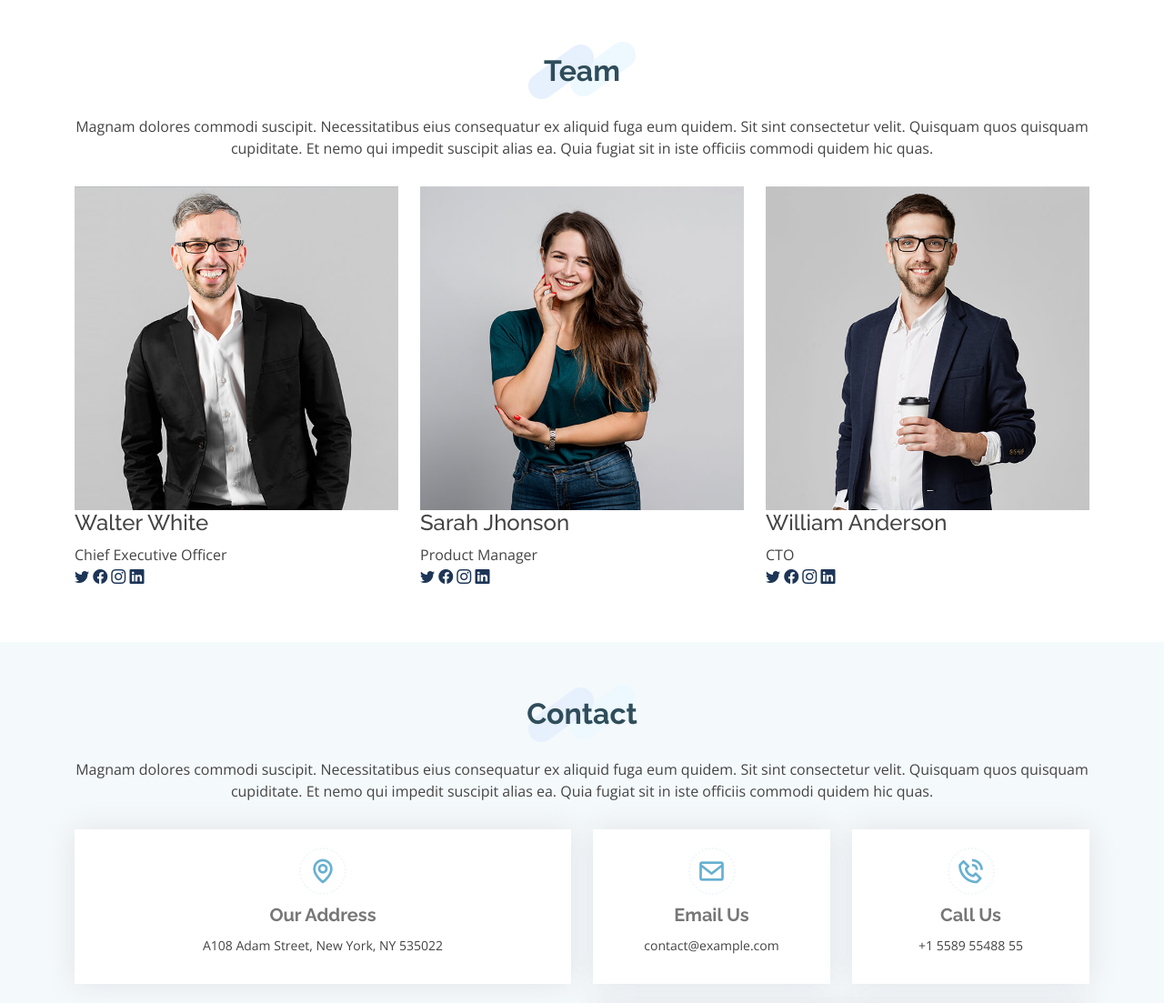
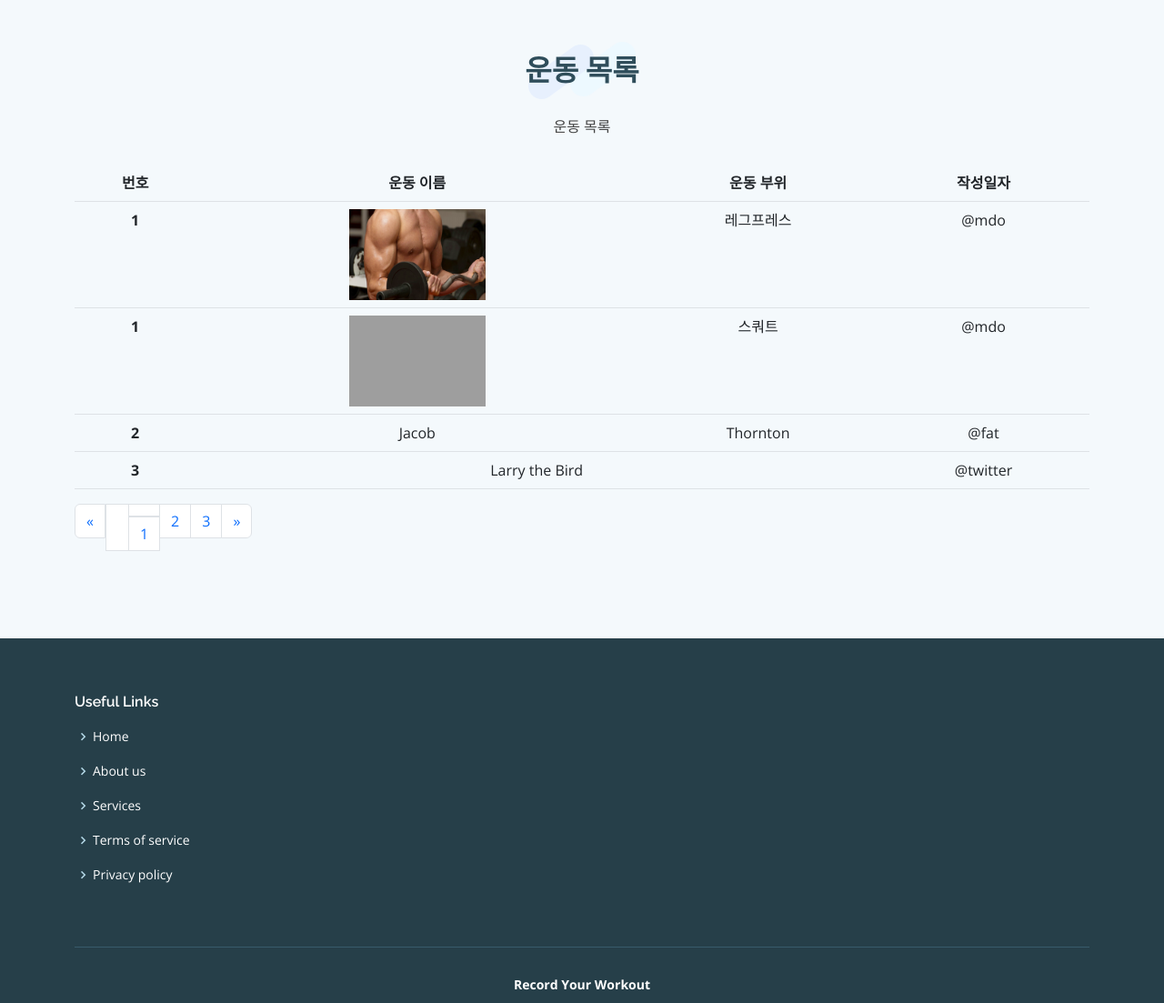
Before and after one commit to shimhaeun/record_workout, a PHP site: page /indexx.html in a window 1280 px wide. Shown: the part 4724-5827 px from the top of the page at 91% size. Run offline with PHP 8.4, Linux system fonts and the light colour scheme; grey boxes are pictures that could not be loaded.

Commit message:
edit detail, ...

```diff
--- a/assets/css/style.css
+++ b/assets/css/style.css
@@ -1258,7 +1258,7 @@ section {
 --------------------------------------------------------------*/
 #footer {
   background: #263f49;
-  padding: 0 0 30px 0;
+  padding: 0 0 10% 0;
   color: #fff;
   font-size: 14px;
 }
--- a/indexx.html
+++ b/indexx.html
@@ -433,7 +433,7 @@
               <img src="assets/img/portfolio/portfolio-1.jpg" class="img-fluid" alt="">
               <div class="portfolio-links">
                 <a href="assets/img/portfolio/portfolio-1.jpg" data-gallery="portfolioGallery" class="portfolio-lightbox" title="App 1"><i class="bx bx-plus"></i></a>
-                <a href="portfolio-details.html" title="More Details"><i class="bx bx-link"></i></a>
+                <a href="workout-details.html" title="More Details"><i class="bx bx-link"></i></a>
               </div>
             </div>
           </div>
@@ -443,7 +443,7 @@
               <img src="assets/img/portfolio/portfolio-2.jpg" class="img-fluid" alt="">
               <div class="portfolio-links">
                 <a href="assets/img/portfolio/portfolio-2.jpg" data-gallery="portfolioGallery" class="portfolio-lightbox" title="Web 3"><i class="bx bx-plus"></i></a>
-                <a href="portfolio-details.html" title="More Details"><i class="bx bx-link"></i></a>
+                <a href="workout-details.html" title="More Details"><i class="bx bx-link"></i></a>
               </div>
             </div>
           </div>
@@ -453,7 +453,7 @@
               <img src="assets/img/portfolio/portfolio-3.jpg" class="img-fluid" alt="">
               <div class="portfolio-links">
                 <a href="assets/img/portfolio/portfolio-3.jpg" data-gallery="portfolioGallery" class="portfolio-lightbox" title="App 2"><i class="bx bx-plus"></i></a>
-                <a href="portfolio-details.html" title="More Details"><i class="bx bx-link"></i></a>
+                <a href="workout-details.html" title="More Details"><i class="bx bx-link"></i></a>
               </div>
             </div>
           </div>
@@ -463,7 +463,7 @@
               <img src="assets/img/portfolio/portfolio-4.jpg" class="img-fluid" alt="">
               <div class="portfolio-links">
                 <a href="assets/img/portfolio/portfolio-4.jpg" data-gallery="portfolioGallery" class="portfolio-lightbox" title="Card 2"><i class="bx bx-plus"></i></a>
-                <a href="portfolio-details.html" title="More Details"><i class="bx bx-link"></i></a>
+                <a href="workout-details.html" title="More Details"><i class="bx bx-link"></i></a>
               </div>
             </div>
           </div>
@@ -473,7 +473,7 @@
               <img src="assets/img/portfolio/portfolio-5.jpg" class="img-fluid" alt="">
               <div class="portfolio-links">
                 <a href="assets/img/portfolio/portfolio-5.jpg" data-gallery="portfolioGallery" class="portfolio-lightbox" title="Web 2"><i class="bx bx-plus"></i></a>
-                <a href="portfolio-details.html" title="More Details"><i class="bx bx-link"></i></a>
+                <a href="workout-details.html" title="More Details"><i class="bx bx-link"></i></a>
               </div>
             </div>
           </div>
@@ -483,7 +483,7 @@
               <img src="assets/img/portfolio/portfolio-6.jpg" class="img-fluid" alt="">
               <div class="portfolio-links">
                 <a href="assets/img/portfolio/portfolio-6.jpg" data-gallery="portfolioGallery" class="portfolio-lightbox" title="App 3"><i class="bx bx-plus"></i></a>
-                <a href="portfolio-details.html" title="More Details"><i class="bx bx-link"></i></a>
+                <a href="workout-details.html" title="More Details"><i class="bx bx-link"></i></a>
               </div>
             </div>
           </div>
@@ -493,7 +493,7 @@
               <img src="assets/img/portfolio/portfolio-7.jpg" class="img-fluid" alt="">
               <div class="portfolio-links">
                 <a href="assets/img/portfolio/portfolio-7.jpg" data-gallery="portfolioGallery" class="portfolio-lightbox" title="Card 1"><i class="bx bx-plus"></i></a>
-                <a href="portfolio-details.html" title="More Details"><i class="bx bx-link"></i></a>
+                <a href="workout-details.html" title="More Details"><i class="bx bx-link"></i></a>
               </div>
             </div>
           </div>
@@ -503,7 +503,7 @@
               <img src="assets/img/portfolio/portfolio-8.jpg" class="img-fluid" alt="">
               <div class="portfolio-links">
                 <a href="assets/img/portfolio/portfolio-8.jpg" data-gallery="portfolioGallery" class="portfolio-lightbox" title="Card 3"><i class="bx bx-plus"></i></a>
-                <a href="portfolio-details.html" title="More Details"><i class="bx bx-link"></i></a>
+                <a href="workout-details.html" title="More Details"><i class="bx bx-link"></i></a>
               </div>
             </div>
           </div>
@@ -513,7 +513,7 @@
               <img src="assets/img/portfolio/portfolio-9.jpg" class="img-fluid" alt="">
               <div class="portfolio-links">
                 <a href="assets/img/portfolio/portfolio-9.jpg" data-gallery="portfolioGallery" class="portfolio-lightbox" title="Web 3"><i class="bx bx-plus"></i></a>
-                <a href="portfolio-details.html" title="More Details"><i class="bx bx-link"></i></a>
+                <a href="workout-details.html" title="More Details"><i class="bx bx-link"></i></a>
               </div>
             </div>
           </div>
@@ -608,7 +608,7 @@
     </section><!-- End Testimonials Section -->
 
     <!-- ======= Calendar Section ======= -->
-    <section id="calendar" class="calendar">
+    <!-- <section id="calendar" class="calendar">
       <div class="container">
 
         <div class="section-title" data-aos="fade-in" data-aos-delay="100">
@@ -669,80 +669,71 @@
         </div>
 
       </div>
-    </section><!-- End Team Section -->
+    </section>End Team Section -->
 
     <!-- ======= Contact Section ======= -->
     <section id="contact" class="contact section-bg">
       <div class="container" data-aos="fade-up">
 
         <div class="section-title">
-          <h2>Contact</h2>
-          <p>Magnam dolores commodi suscipit. Necessitatibus eius consequatur ex aliquid fuga eum quidem. Sit sint consectetur velit. Quisquam quos quisquam cupiditate. Et nemo qui impedit suscipit alias ea. Quia fugiat sit in iste officiis commodi quidem hic quas.</p>
+          <h2>운동 목록</h2>
+          <p>운동 목록</p>
         </div>
-
-        <div class="row">
-          <div class="col-lg-6">
-            <div class="info-box mb-4">
-              <i class="bx bx-map"></i>
-              <h3>Our Address</h3>
-              <p>A108 Adam Street, New York, NY 535022</p>
-            </div>
-          </div>
-
-          <div class="col-lg-3 col-md-6">
-            <div class="info-box  mb-4">
-              <i class="bx bx-envelope"></i>
-              <h3>Email Us</h3>
-              <p>contact@example.com</p>
-            </div>
-          </div>
-
-          <div class="col-lg-3 col-md-6">
-            <div class="info-box  mb-4">
-              <i class="bx bx-phone-call"></i>
-              <h3>Call Us</h3>
-              <p>+1 5589 55488 55</p>
-            </div>
-          </div>
-
+        <table class="table table-hover text-center">
+          <thead>
+            <tr>
+              <th scope="col">번호</th>
+              <th scope="col">운동 이름</th>
+              <th scope="col">운동 부위</th>
+              <th scope="col">작성일자</th>
+            </tr>
+          </thead>
+          <tbody>
+            <tr>
+              <th scope="row">1</th>
+              <td><img src="/assets/img/arm.png" width="150px" height="100px"></td>
+              <td>레그프레스</td>
+              <td>@mdo</td>
+            </tr>
+            <tr>
+              <th scope="row">1</th>
+              <td><img src="/assets/img/full-shot-woman-holding-dumbbell.jpeg" width="150px" height="100px"></td>
+              <td>스쿼트</td>
+              <td>@mdo</td>
+            </tr>
+            <tr>
+              <th scope="row">2</th>
+              <td>Jacob</td>
+              <td>Thornton</td>
+              <td>@fat</td>
+            </tr>
+            <tr>
+              <th scope="row">3</th>
+              <td colspan="2">Larry the Bird</td>
+              <td>@twitter</td>
+            </tr>
+          </tbody>
+        </table>
+          <nav aria-label="Page navigation example">
+            <ul class="pagination">
+              <li class="page-item">
+                <a class="page-link" href="#" aria-label="Previous">
+                  <span aria-hidden="true">&laquo;</span>
+                </li>
+                <li class="page-item"><a class="page-link" href="#">1</a></li>
+                <li class="page-item"><a class="page-link" href="#">2</a></li>
+                <li class="page-item"><a class="page-link" href="#">3</a></li>
+                <li class="page-item">
+                  <a class="page-link" href="#" aria-label="Next">
+                    <span aria-hidden="true">&raquo;</span>
+                  </a>
+                </a>
+              </li>
+            </ul>
+          </nav>
         </div>
-
-        <div class="row">
-
-          <div class="col-lg-6 ">
-            <iframe class="mb-4 mb-lg-0" src="https://www.google.com/maps/embed?pb=!1m14!1m8!1m3!1d12097.433213460943!2d-74.0062269!3d40.7101282!3m2!1i1024!2i768!4f13.1!3m3!1m2!1s0x0%3A0xb89d1fe6bc499443!2sDowntown+Conference+Center!5e0!3m2!1smk!2sbg!4v1539943755621" frameborder="0" style="border:0; width: 100%; height: 384px;" allowfullscreen></iframe>
-          </div>
-
-          <div class="col-lg-6">
-            <form action="forms/contact.php" method="post" role="form" class="php-email-form">
-              <div class="row">
-                <div class="col-md-6 form-group">
-                  <input type="text" name="name" class="form-control" id="name" placeholder="Your Name" required>
-                </div>
-                <div class="col-md-6 form-group mt-3 mt-md-0">
-                  <input type="email" class="form-control" name="email" id="email" placeholder="Your Email" required>
-                </div>
-              </div>
-              <div class="form-group mt-3">
-                <input type="text" class="form-control" name="subject" id="subject" placeholder="Subject" required>
-              </div>
-              <div class="form-group mt-3">
-                <textarea class="form-control" name="message" rows="5" placeholder="Message" required></textarea>
-              </div>
-              <div class="my-3">
-                <div class="loading">Loading</div>
-                <div class="error-message"></div>
-                <div class="sent-message">Your message has been sent. Thank you!</div>
-              </div>
-              <div class="text-center"><button type="submit">Send Message</button></div>
-            </form>
-          </div>
-
-        </div>
-
-      </div>
-    </section>
-    <!-- End Contact Section -->
+      </section>
+      <!-- End Contact Section -->
 
   </main><!-- End #main -->
 
@@ -751,26 +742,6 @@
     <div class="footer-top">
       <div class="container">
         <div class="row">
-
-          <div class="col-lg-4 col-md-6">
-            <div class="footer-info">
-              <h3>Squadfree</h3>
-              <p class="pb-3"><em>Qui repudiandae et eum dolores alias sed ea. Qui suscipit veniam excepturi quod.</em></p>
-              <p>
-                A108 Adam Street <br>
-                NY 535022, USA<br><br>
-                <strong>Phone:</strong> +1 5589 55488 55<br>
-                <strong>Email:</strong> info@example.com<br>
-              </p>
-              <div class="social-links mt-3">
-                <a href="#" class="twitter"><i class="bx bxl-twitter"></i></a>
-                <a href="#" class="facebook"><i class="bx bxl-facebook"></i></a>
-                <a href="#" class="instagram"><i class="bx bxl-instagram"></i></a>
-                <a href="#" class="google-plus"><i class="bx bxl-skype"></i></a>
-                <a href="#" class="linkedin"><i class="bx bxl-linkedin"></i></a>
-              </div>
-            </div>
-          </div>
 
           <div class="col-lg-2 col-md-6 footer-links">
             <h4>Useful Links</h4>
@@ -783,40 +754,20 @@
             </ul>
           </div>
 
-          <div class="col-lg-2 col-md-6 footer-links">
-            <h4>Our Services</h4>
-            <ul>
-              <li><i class="bx bx-chevron-right"></i> <a href="#">Web Design</a></li>
-              <li><i class="bx bx-chevron-right"></i> <a href="#">Web Development</a></li>
-              <li><i class="bx bx-chevron-right"></i> <a href="#">Product Management</a></li>
-              <li><i class="bx bx-chevron-right"></i> <a href="#">Marketing</a></li>
-              <li><i class="bx bx-chevron-right"></i> <a href="#">Graphic Design</a></li>
-            </ul>
-          </div>
-
-          <div class="col-lg-4 col-md-6 footer-newsletter">
-            <h4>Our Newsletter</h4>
-            <p>Tamen quem nulla quae legam multos aute sint culpa legam noster magna</p>
-            <form action="" method="post">
-              <input type="email" name="email"><input type="submit" value="Subscribe">
-            </form>
-
-          </div>
-
         </div>
       </div>
     </div>
 
     <div class="container">
       <div class="copyright">
-        &copy; Copyright <strong><span>Squadfree</span></strong>. All Rights Reserved
+        <strong><span>Record Your Workout</span></strong>
       </div>
       <div class="credits">
         <!-- All the links in the footer should remain intact. -->
         <!-- You can delete the links only if you purchased the pro version. -->
         <!-- Licensing information: https://bootstrapmade.com/license/ -->
         <!-- Purchase the pro version with working PHP/AJAX contact form: https://bootstrapmade.com/squadfree-free-bootstrap-template-creative/ -->
-        Designed by <a href="https://bootstrapmade.com/">BootstrapMade</a>
+
       </div>
     </div>
   </footer><!-- End Footer -->
```
Also changed, not shown: other parts of assets/css/style.css (+13 -13 lines), record_workout_page.html (+16 -10 lines), workout-details.html (+0 -31 lines).
